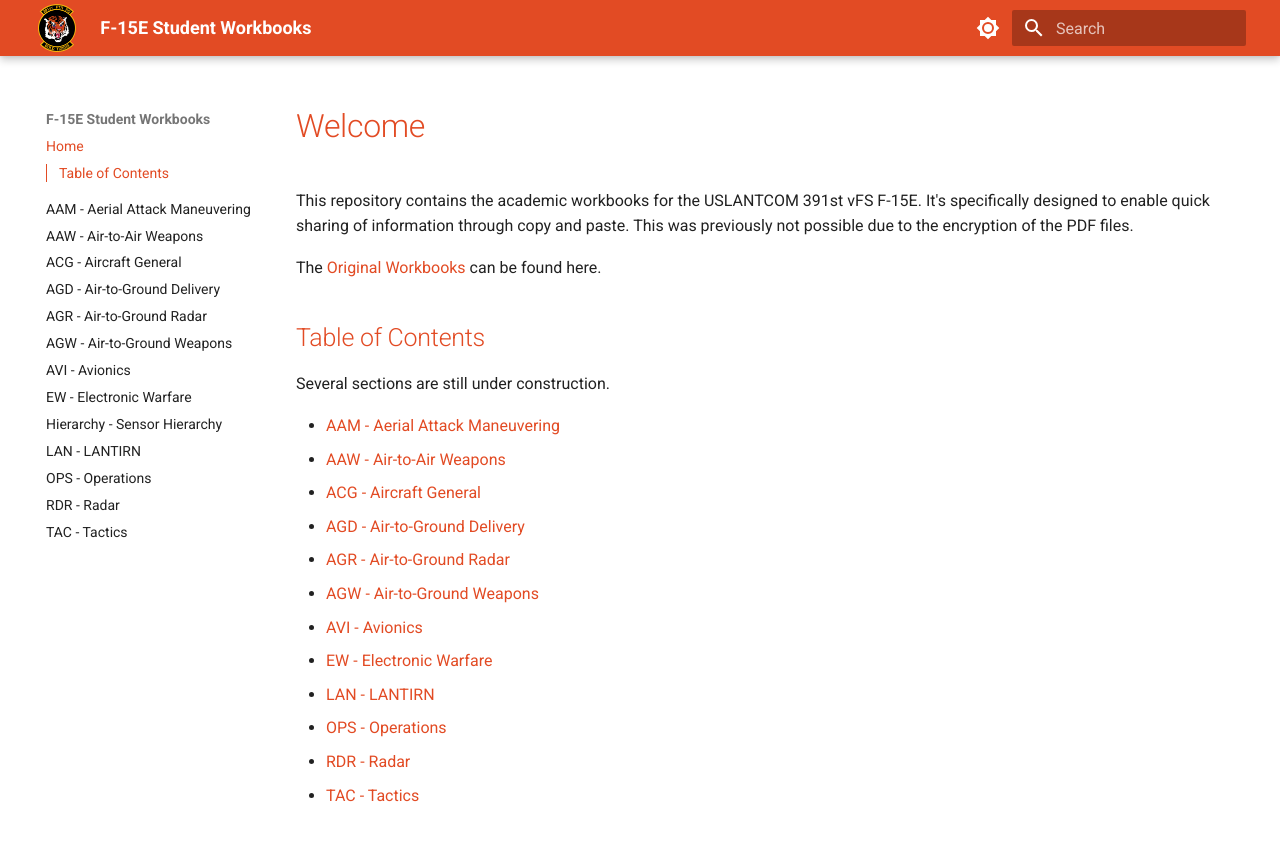
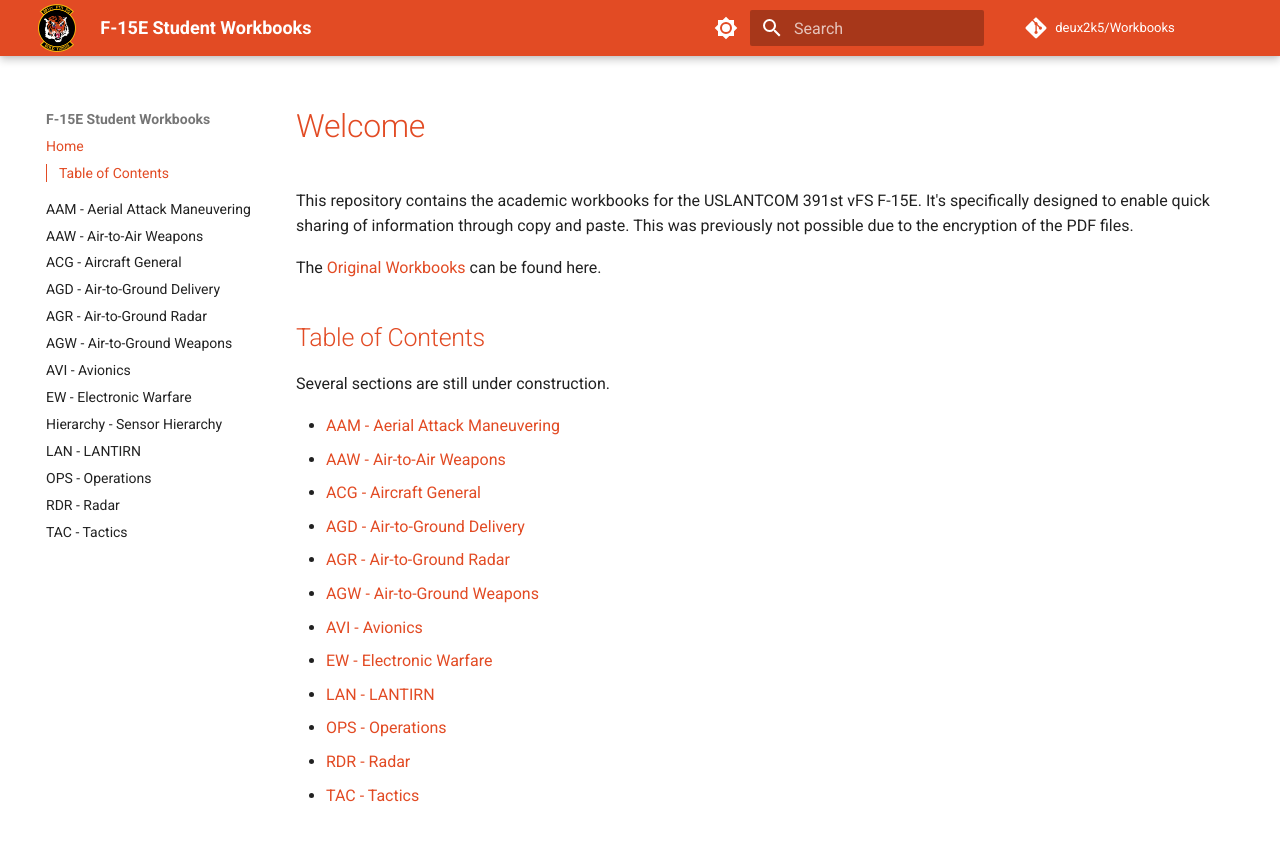
Before and after one commit to deux2k5/Workbooks, an MkDocs documentation site: the page built from docs/index.md, in a window 1280 px wide. Shown: the top 841 px of the page. Built offline with MkDocs 1.6.1 and Material for MkDocs 9.7.7, drawn with Linux system fonts in a browser that asks for light colours; comment, search, counter and statistics services are not loaded.

Commit message:
feat: Update GitHub Actions workflow and mkdocs configuration

```diff
--- a/mkdocs.yml
+++ b/mkdocs.yml
@@ -1,5 +1,7 @@
 site_name: F-15E Student Workbooks
 site_url: https://deux2k5.github.io/Workbooks/
+repo_url: https://github.com/deux2k5/Workbooks
+repo_name: deux2k5/Workbooks
 theme:
   name: material
   logo: assets/images/logo/391Logo.png
```
Also changed, not shown: 1 other file.
